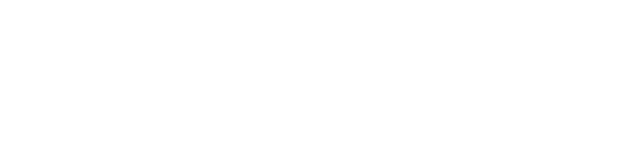
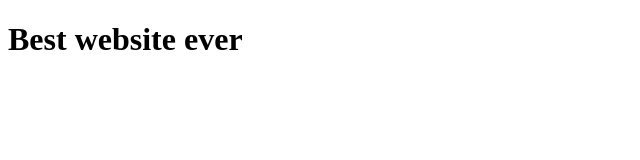
Before and after one commit to GhostingToLane/pipars, a plain HTML site: page index.html in a window 1280 px wide. Shown: the whole page, without its empty margins (0-640 px from the left). Drawn offline with Linux system fonts and the light colour scheme.

Commit message:
Added somthing to index.html

```diff
--- a/index.html
+++ b/index.html
@@ -7,6 +7,6 @@
     <title>Github</title>
 </head>
 <body>
-
+<h1> Best website ever </h1>
 </body>
 </html>
```
